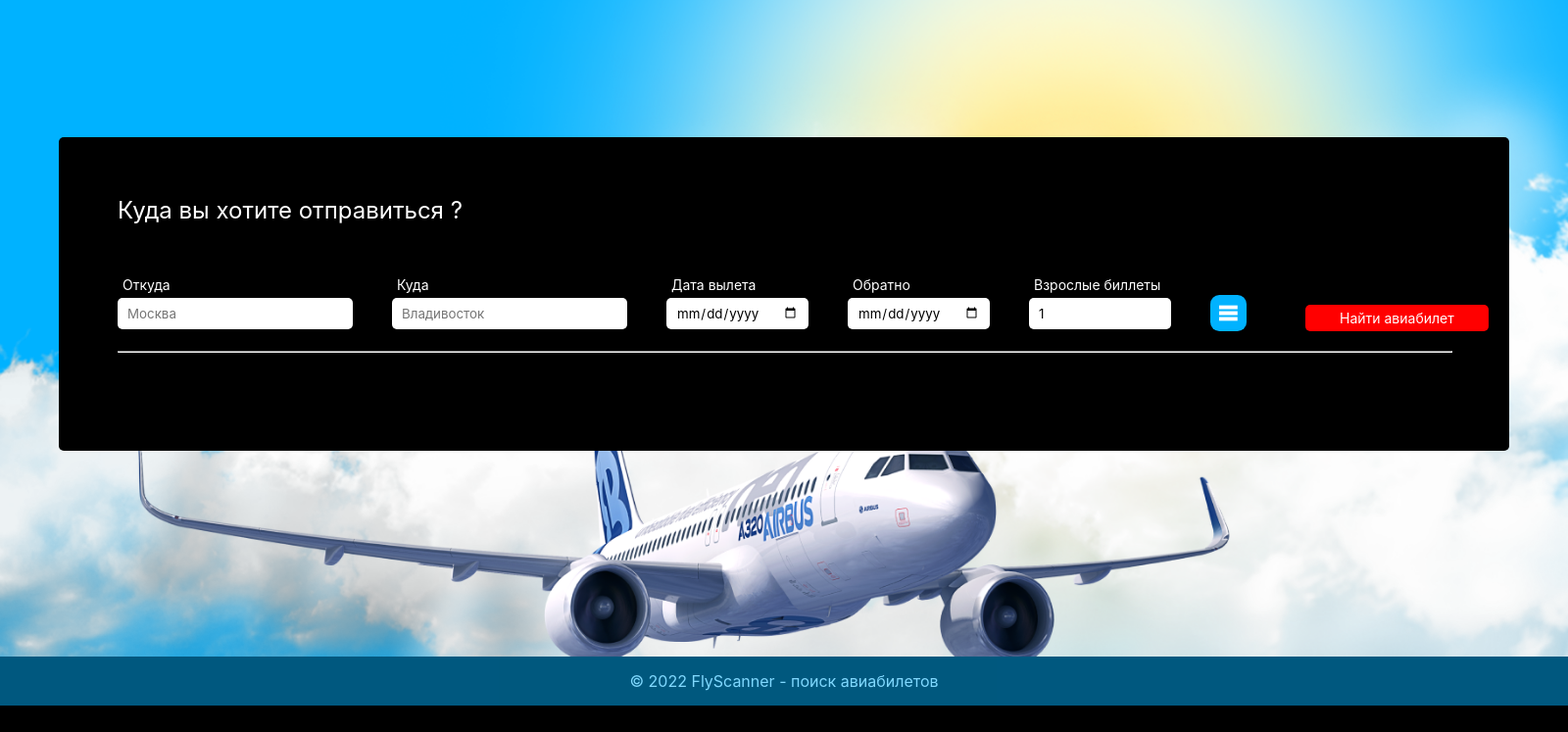
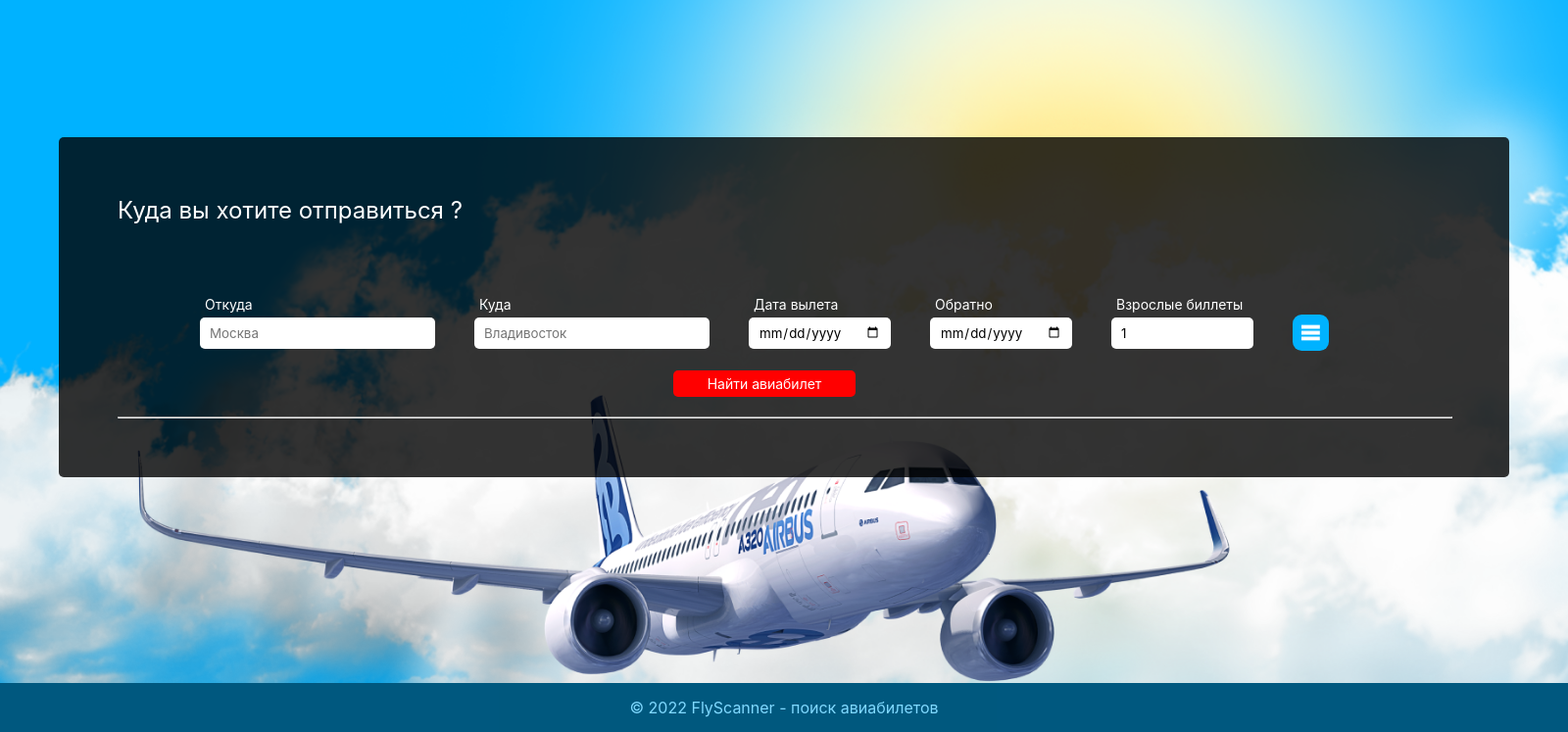
Before and after one commit to forthe94/celestial_annunciator, a Django app: page / in a window 1600 px wide. Shown: the part 100-847 px from the top of the page at 98% size. Before the commit the page ends 820 px from the top, so only its background shows below. Run offline with Django 4.2, Linux system fonts and the light colour scheme.

Commit message:
исправил ошибки

```diff
--- a/static/css/style.css
+++ b/static/css/style.css
@@ -133,11 +133,10 @@ footer p {
 }
 
 .search_content {
-    background: rgb(0, 0, 0, 1);
+    background: rgb(0, 0, 0, 0.8);
     border-radius: 5px;
     color: white;
     width: auto;
-    height: 200px;
     padding: 60px;
 }
 
@@ -148,14 +147,14 @@ footer p {
 .search_form_position {
     position: relative;
     z-index: 100;
-    background: black;
 }
 
 .search_form {
     display: flex;
     align-items: center;
     padding-top: 50px;
-
+    flex-wrap: wrap;
+    justify-content: center;
 }
 
 .search_form div {
@@ -179,6 +178,10 @@ footer p {
 .search_form_submit div {
     text-align: center;
     display: block;
+}
+
+.search_form_submit, .search_form_text, .search_form_date, .search_form_number, .search_form_btn_options {
+    margin-top: 20px;
 }
 
 .search_form label {
@@ -224,14 +227,14 @@ footer p {
 }
 
 .search_form_options {
-    margin-top: -130px;
-    position: relative;
+    margin-top: -190px;
+    position: absolute;
     z-index: 10;
     background: #00B2FF;
     padding-bottom: 25px;
     padding-top: 25px;
     justify-content: center;
-    transition: margin-top 1s;
+    display:none;
 }
 
 input[type="submit"] {
@@ -305,5 +308,6 @@ input[type="submit"]:active {
 
 .margin_top_up {
     margin-top: 0px;
-    transition: 1s;
+    box-shadow: 0px 1px 10px black;
+    display:flex;
 }
--- a/templates/celestial_annucator/main.html
+++ b/templates/celestial_annucator/main.html
@@ -57,23 +57,21 @@
                 </div>
                 <hr>
                 </div>
-                <div id="form_options" class="search_form search_form_options">
+                <div style="position: relative;">
+                    <div id="form_options" class="search_form search_form_options">
 
                     <div class="search_form_number">
                         <label>Детские биллеты</label>
                         <input title="Колличество детских билетов старше 2 лет и младше 12 лет" code ="" type="number" value="0" name="children" autocomplete="off" min="0" max="99" maxlength="2">
                     </div>
-
                     <div class="search_form_number">
                         <label>Младенцы</label>
                         <input title="Колличество детских билетов младше 2 лет" code ="" type="number" value="0" name="infants" autocomplete="off" min="0" max="99" maxlength="2">
                     </div>
-
                     <div class="search_form_number">
                         <label>Макс. цена</label>
                         <input code ="" type="number" value="0" name="maxPrice" autocomplete="off" min="0" >
                     </div>
-
                     <div class="search_form_select">
                         <label>Класс</label>
                         <select kyeval="travelClass" name="travelClass">
@@ -83,7 +81,6 @@
                             <option kyeval="travelClass" value="FIRST">Первый</option>
                         </select>
                     </div>
-
                     <div class="search_form_select">
                         <label>Без пересадок</label>
                         <select kyeval="nonStop" name="nonStop">
@@ -96,7 +93,7 @@
 
 
                 </div>
-
+                </div>
             </form>
         </div>
     </div>
```
